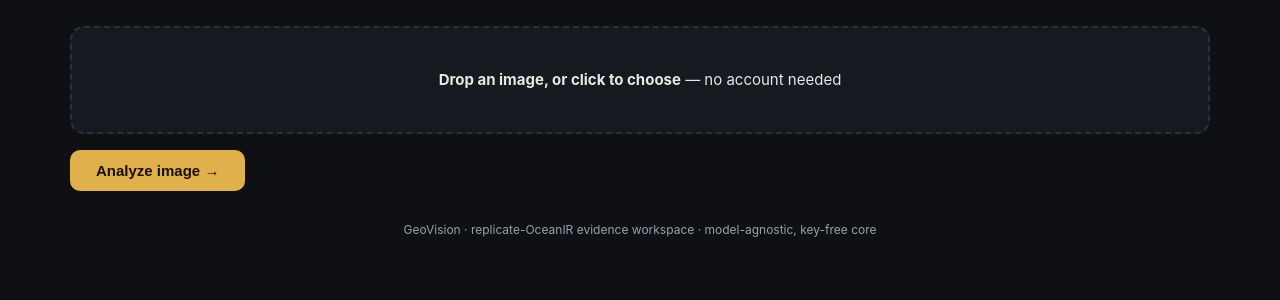
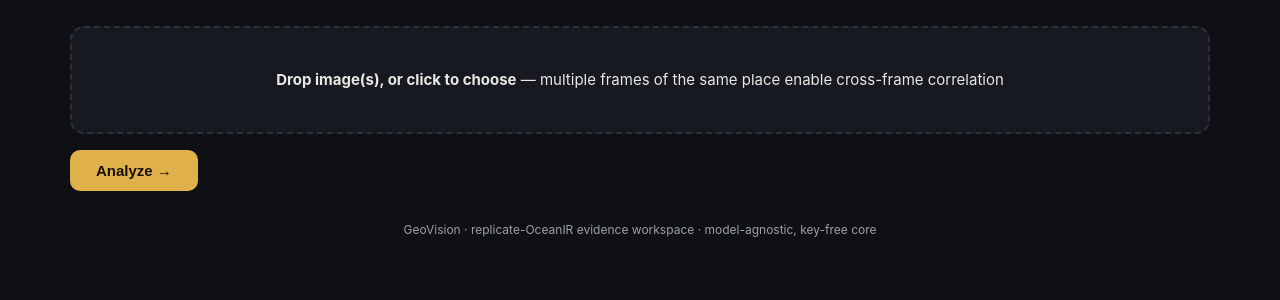
Before and after one commit to xanstomper/geovision, a Flask app: page /ocean in a window 1280 px wide. Shown: the part 137-437 px from the top of the page. Run offline with Flask 3, Linux system fonts and the light colour scheme.

Commit message:
Bring OSV-5M 4th engine live + OceanIR multi-image UI + rebuilt street benchmark
OSV-5M (the GeoSpy-density 4th ensemble family):
- Fix fatal sys.path shadowing: predictor APPENDED osv5m to sys.path so a
  host 'utils' module won ('No module named utils.model_utils'). Now
  PREPENDS + purges shadowed sys.modules entries (utils/models/metrics/
  configs). Verified: Geolocalizer loads (2.4GB incl. CLIP backbone).
- Singleton: OSV5MPredictor() no longer reloads weights per investigate().
- E2E verified: real image -> North York, Ontario CA, honest uncalibrated
  conf 0.35 (land-sanity gate, no fabricated scores).
- osv5m code repo (gastruc/osv5m @57MB) cloned to osv5m/ — gitignored next.

OceanIR UI parity with the multi-image backend:
- multiple file input + drag-drop of several frames, thumbnail strip
- appends ALL frames to FormData; Cross-frame correlation card renders
  merged clusters, frame-agreement badges, OCR/constraint merge counts
- served page verified byte-identical to template (11847 chars)

Street benchmark v1 rebuilt (disk cleanup ate the images): 24 real
geotagged street-level samples across 6 cities, GT = photo's own GPS.
First blind run launched (geoclip,osv5m,ensemble x 24).

Suite: 163 passed, 14 deselected, exit 0.

```diff
--- a/web/templates/oceanir.html
+++ b/web/templates/oceanir.html
@@ -49,6 +49,10 @@
  .btn:disabled{opacity:.5;cursor:wait}
  .err{color:var(--bad);margin-top:12px;font-size:13px}
  .link{color:var(--blue);font-size:13px;margin-top:10px;display:inline-block}
+.thumb{display:inline-block;margin:6px 8px 0 0;text-align:center}
+.thumb img{width:92px;height:92px;object-fit:cover;border-radius:8px;border:1px solid var(--line)}
+.thumb .t{color:var(--dim);font-size:11px;max-width:92px;overflow:hidden;text-overflow:ellipsis;white-space:nowrap}
+.cmp .capq{color:var(--dim);font-size:11px;text-align:center}
  #map{height:260px;border-radius:10px;border:1px solid var(--line);margin-top:12px}
  .foot{color:var(--dim);font-size:12px;margin-top:30px;text-align:center}
 </style>
@@ -62,11 +66,11 @@
 
 <div id="up">
   <div class="drop" id="drop">
-    <b>Drop an image, or click to choose</b> — no account needed
-    <input type="file" id="file" accept="image/*" hidden>
+    <b>Drop image(s), or click to choose</b> — multiple frames of the same place enable cross-frame correlation
+    <input type="file" id="file" accept="image/*" multiple hidden>
     <div id="prev"></div>
   </div>
-  <button class="btn" id="go">Analyze image →</button>
+  <button class="btn" id="go">Analyze →</button>
   <div class="err" id="err"></div>
 </div>
 
@@ -97,6 +101,13 @@
       <div id="canv"></div>
     </div>
   </div>
+
+  <div class="row" id="mfrow" style="display:none">
+    <div class="card" style="grid-column:1/-1">
+      <h3>Cross-frame correlation</h3>
+      <div id="mf"></div>
+    </div>
+  </div>
 </div>
 
 <div class="foot">GeoVision · replicate-OceanIR evidence workspace · model-agnostic, key-free core</div>
@@ -104,23 +115,29 @@
 
 <script>
 const $=id=>document.getElementById(id);
-let map=null, marker=null, queryDataUrl=null;
+let map=null, marker=null; const frameUrls=[];
+const queryDataUrl=()=>frameUrls[0]?.url||null;
 
 const drop=$('drop'), file= $('file'), prev=$('prev');
+function setFrames(fl){
+  frameUrls.length=0;
+  [...fl].forEach(f=>{const r=new FileReader();
+    r.onload=()=>frameUrls.push({name:f.name,url:r.result});
+    r.readAsDataURL(f);});
+  const paint=()=>{ if(frameUrls.length<fl.length) return setTimeout(paint,80);
+    prev.innerHTML=frameUrls.map(fr=>`<span class="thumb"><img src="${fr.url}"><div class="t">${fr.name}</div></span>`).join('');
+  }; paint();
+}
 drop.addEventListener('click',()=>file.click());
-file.addEventListener('change',e=>{const f=e.target.files[0]; if(!f)return;
-  const r=new FileReader(); r.onload=()=>{prev.innerHTML=`<img src="${r.result}">`; queryDataUrl=r.result;};
-  r.readAsDataURL(f);
-});
+file.addEventListener('change',e=>{ if(e.target.files.length) setFrames(e.target.files); });
 ['dragover','drop'].forEach(ev=>drop.addEventListener(ev,e=>{e.preventDefault();
   drop.classList.toggle('over',ev==='dragover');
-  if(ev==='drop'){const f=e.dataTransfer.files[0]; if(f){file.files=e.dataTransfer.files;
-    const r=new FileReader(); r.onload=()=>{prev.innerHTML=`<img src="${r.result}">`; queryDataUrl=r.result;}; r.readAsDataURL(f);} }}));
+  if(ev==='drop' && e.dataTransfer.files.length){file.files=e.dataTransfer.files; setFrames(e.dataTransfer.files);} }));
 
 $('go').addEventListener('click',async()=>{
-  const f=file.files[0]; if(!f){$('err').textContent='Upload an image first.'; return;}
-  $('go').disabled=true; $('err').textContent='Analyzing — this runs deterministic geolocation + visual verify (CPU, ~minutes)...';
-  const fd=new FormData(); fd.append('images',f);
+  if(!file.files.length){$('err').textContent='Upload an image first.'; return;}
+  $('go').disabled=true; $('err').textContent='Analyzing — deterministic geolocation + visual verify (CPU, ~minutes/frame)...';
+  const fd=new FormData(); [...file.files].forEach(f=>fd.append('images',f));
   try{
     const res=await fetch('/api/oceanir',{method:'POST',body:fd});
     const j=await res.json();
@@ -156,7 +173,7 @@ function render(j){
     const items=refs[k]||[];
     items.slice(0,3).forEach(it=>{
       const u=typeof it==='string'?it:(it.url||it.thumbnail_url||'');
-      cmp+=`<div class="cmp"><div><img src="${queryDataUrl}" loading="lazy"><div class="cap">query</div></div>
+      cmp+=`<div class="cmp"><div><img src="${queryDataUrl()}" loading="lazy"><div class="cap">query</div></div>
         <div><img src="${u}" loading="lazy" onerror="this.style.opacity=.15"><div class="cap">${k}</div></div>
         </div>`;
     });
@@ -165,6 +182,25 @@ function render(j){
   $('chain').innerHTML=(j.reasoning||[]).map((s,i)=>`<div class="ev"><div class="n">step ${i+1}</div><div>${s}</div></div>`).join('')
     ||'<div class="ev"><div class="n">note</div>No reasoning chain.</div>';
   if(j.canvas_viewer_url){$('canv').innerHTML=`<a class="link" href="${j.canvas_viewer_url}" target="_blank">Open live detective canvas ↗</a>`;}
+  // Cross-frame correlation card (only when >1 image was analyzed)
+  const mf=j.multi_frame_correlation;
+  if(mf && mf.status==='success' && mf.frame_count>1){
+    $('mfrow').style.display='grid';
+    const be=mf.best_estimate||{};
+    const rows=(mf.merged_candidates||[]).slice(0,5).map((c,i)=>{
+      const pct=Math.round((c.confidence||0)*100);
+      const agr=c.multi_frame_agreement?`<span class="badge high">${c.multi_frame_agreement} frames agree</span>`:'';
+      return `<div class="cand"><span class="rank">${i+1}</span>
+        <div class="nm">${c.latitude?.toFixed?.(4)}, ${c.longitude?.toFixed?.(4)} ${agr}</div>
+        <div class="cc">${c.member_count||1} cands · ${c.spread_km??0}km spread</div>
+        <div class="nm" style="flex:0 0 64px;text-align:right">${pct}%</div></div>
+        <div class="bar" style="grid-column:2/4"><i style="width:${pct}%"></i></div>`;
+    }).join('');
+    $('mf').innerHTML=`<div class="best"><div class="coord">${be.latitude?.toFixed?.(5)??'—'}, ${be.longitude?.toFixed?.(5)??'—'}</div>
+      <div>${mf.frame_count} frames correlated · ${(mf.merged_ocr_texts||[]).length} OCR strings merged · ${(mf.merged_constraints||[]).length} constraints merged</div></div>
+      ${rows||'<div class="ev"><div class="n">note</div>No cross-frame clusters.</div>'}
+      ${(mf.correlation_notes||[]).map(n=>`<div class="ev"><div class="n">note</div><div>${n}</div></div>`).join('')}`;
+  } else { $('mfrow').style.display='none'; }
   initMap(b.latitude,b.longitude);
 }
 function initMap(lat,lon){
```
Also changed, not shown: modules/osv5m_predictor.py (+28 -2 lines), data/eval/street_level_v1/manifest.json.
